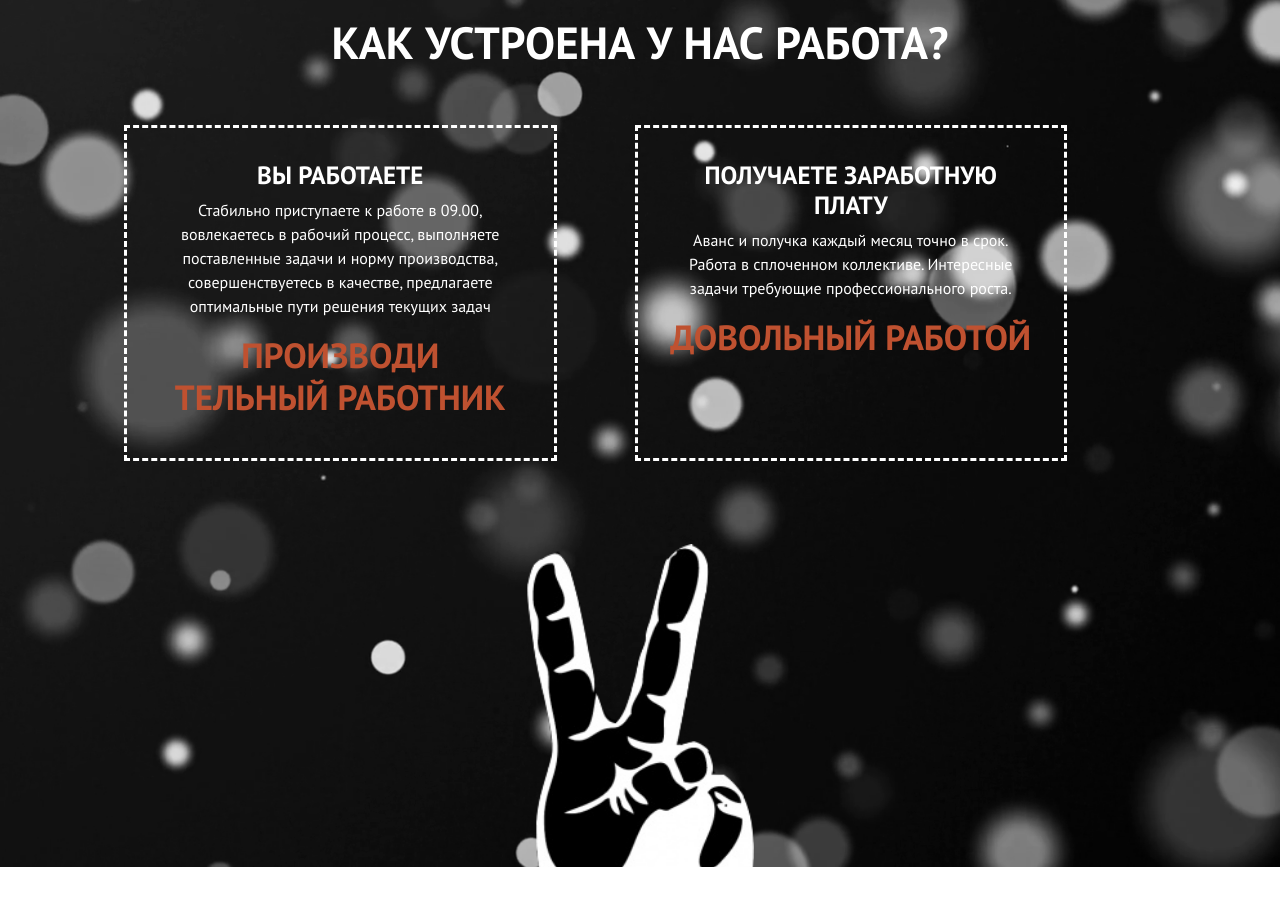
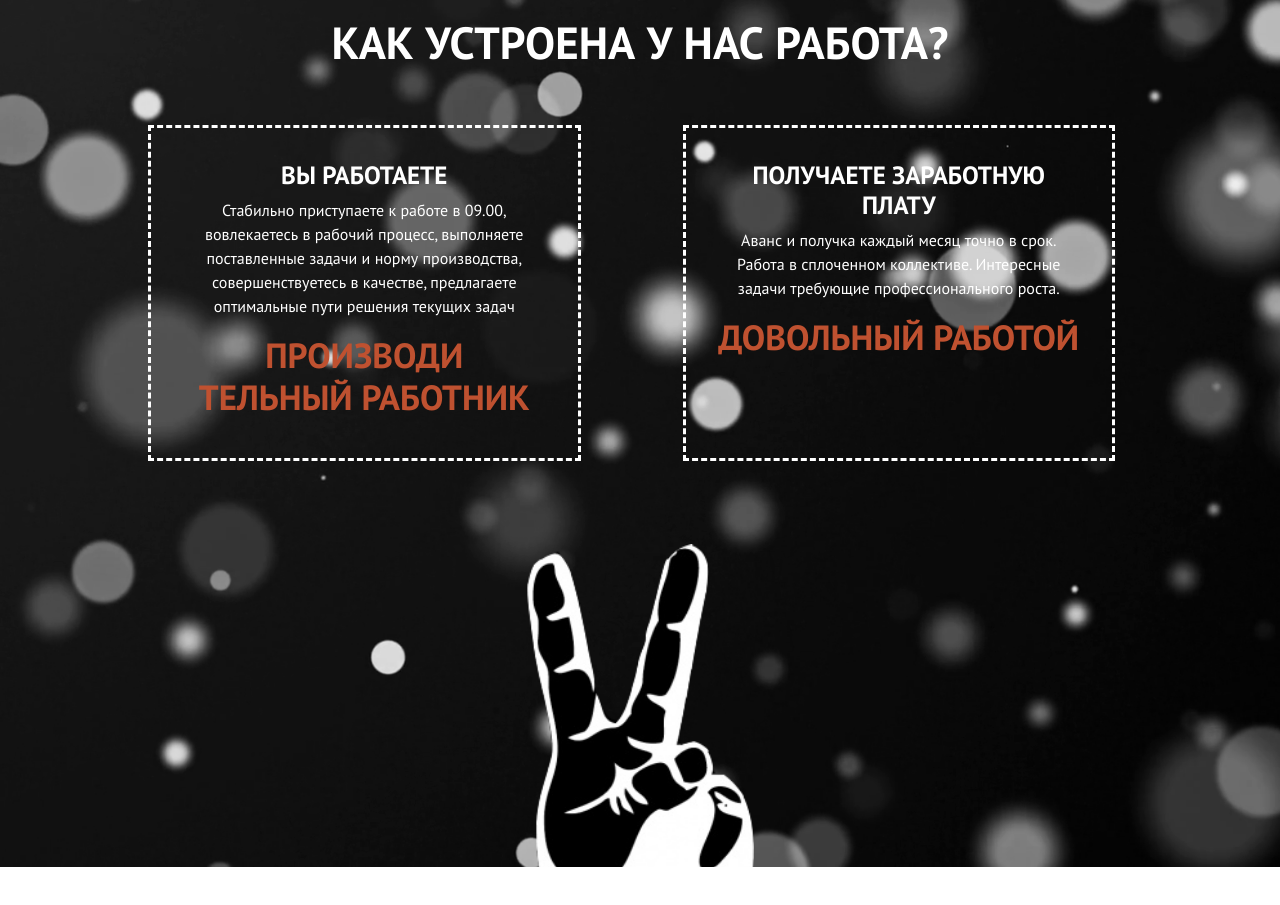
Before and after one commit to web-goose/svarka, a plain HTML site: page index.html in a window 1280 px wide. Shown: the part 2840-3745 px from the top of the page. Drawn offline with nearby package versions, Linux system fonts and the light colour scheme.

Commit message:
fix margin

```diff
--- a/index.html
+++ b/index.html
@@ -153,7 +153,7 @@
                     <h1 class="text-uppercase">Как устроена у нас работа?</h1>
                 </div>
                 <div class="col-12 text-center d-flex flex-wrap">
-                    <div class="col-12 mx-lg-4 col-lg-5 mb-5 d-flex">
+                    <div class="col-12 mx-lg-5 col-lg-5 mb-5 d-flex">
                         <div class="block-5">
                             <h3 class="text-uppercase">Вы работаете</h3>
                             <p>Стабильно приступаете к работе в 09.00, вовлекаетесь в рабочий процесс, выполняете поставленные
```
